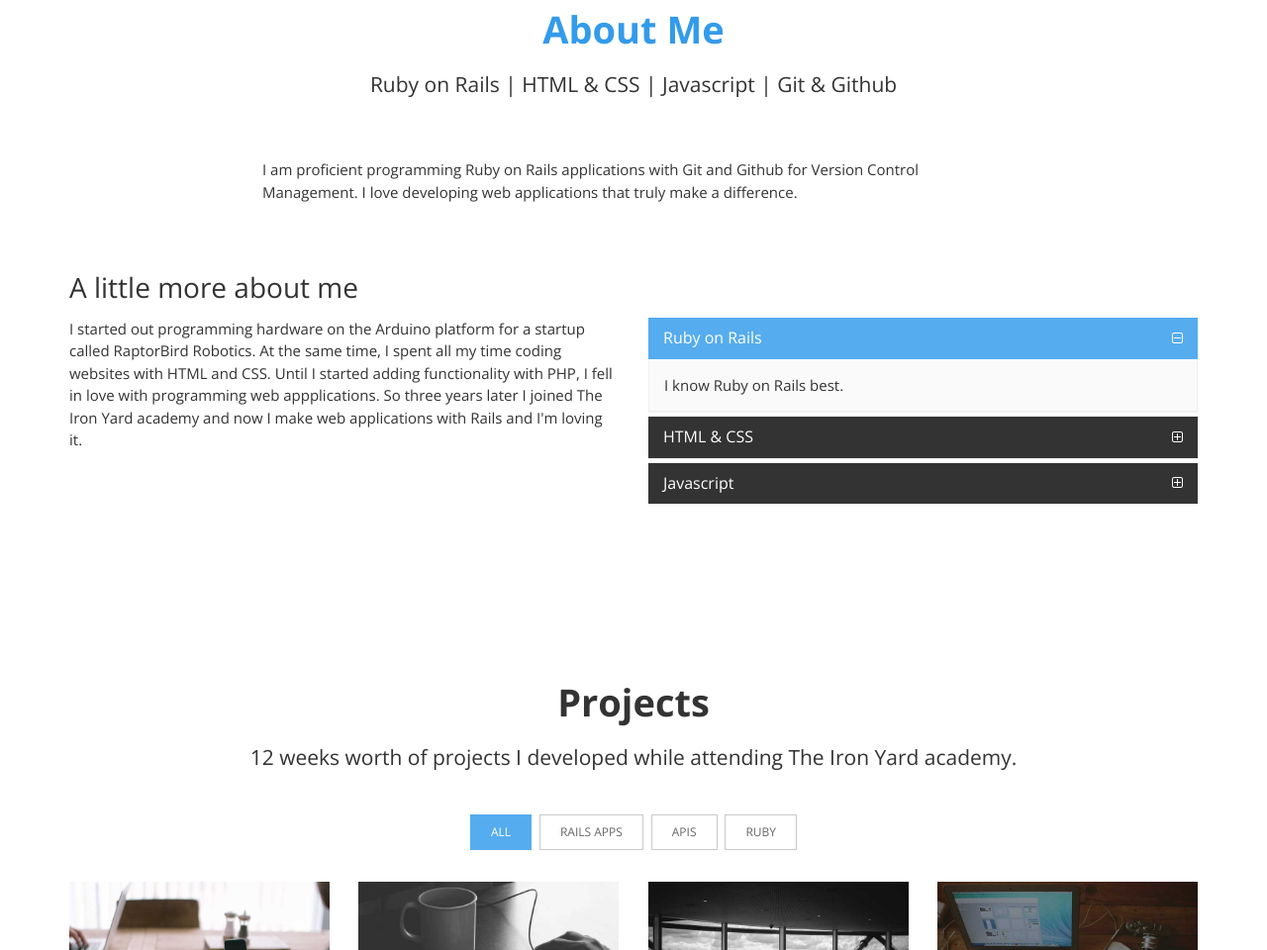
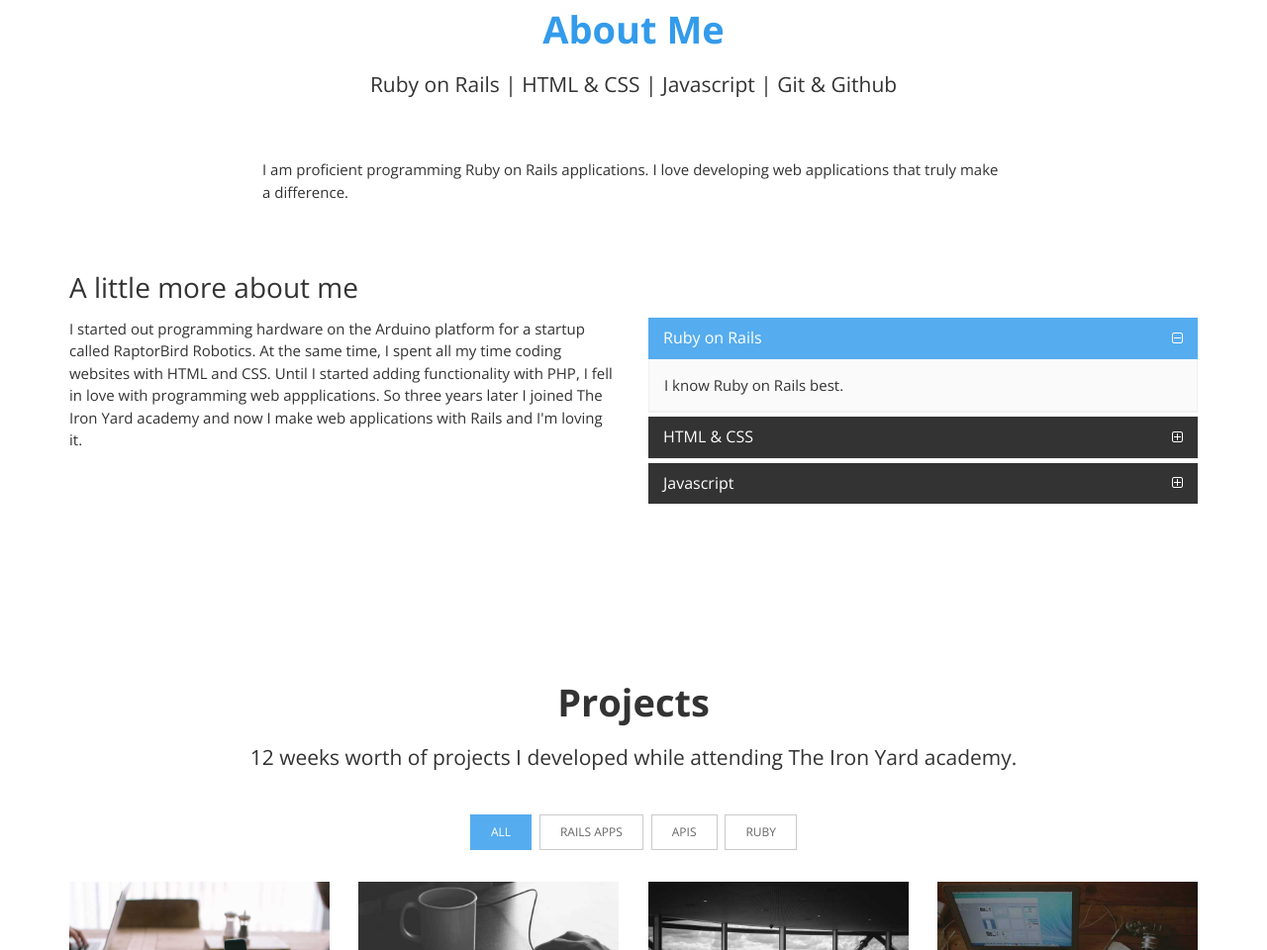
Before and after one commit to BryanEliDimas/portfolio, a plain HTML site: page index.html in a window 1280 px wide. Shown: the part 871-1831 px from the top of the page at 99% size. Drawn offline with nearby package versions, Linux system fonts and the light colour scheme; grey boxes are pictures that could not be loaded.

Commit message:
Mod short bio

```diff
--- a/index.html
+++ b/index.html
@@ -151,7 +151,7 @@
 								<div class="space"></div>
 							</div> -->
 							<div class="col-xs-12 col-md-8 col-md-offset-2">
-								<p>I am proficient programming Ruby on Rails applications with Git and Github for Version Control Management. I love developing web applications that truly make a difference.</p>
+								<p>I am proficient programming Ruby on Rails applications. I love developing web applications that truly make a difference.</p>
 								<!-- <ul class="list-unstyled">
 									<li><i class="fa fa-caret-right pr-10 text-colored"></i> First phase of my upcoming</li>
 									<li><i class="fa fa-caret-right pr-10 text-colored"></i> Second phase of my upcoming</li>
```
